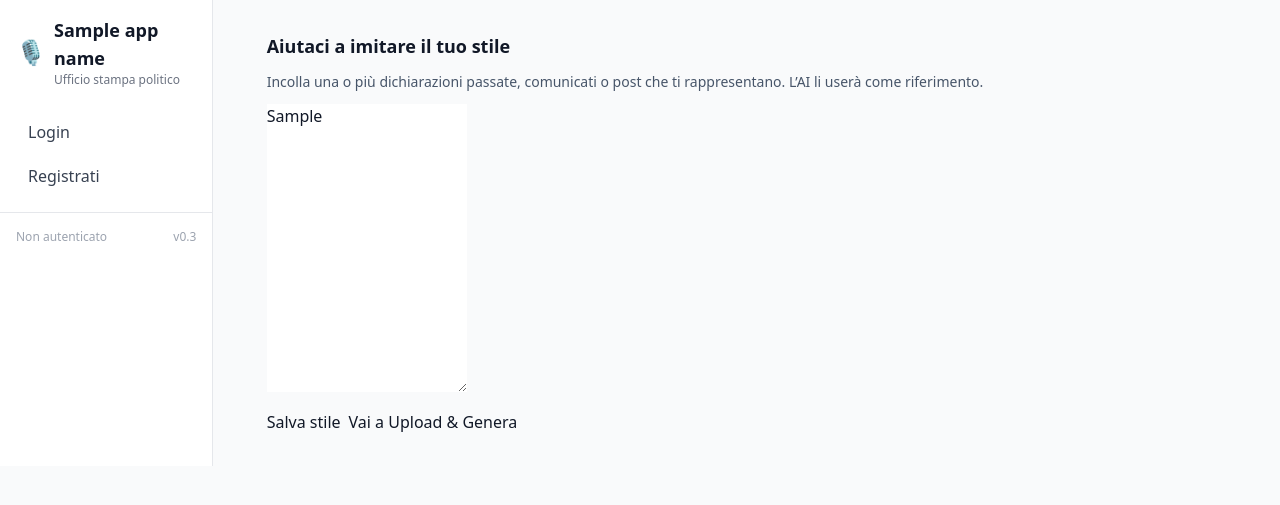
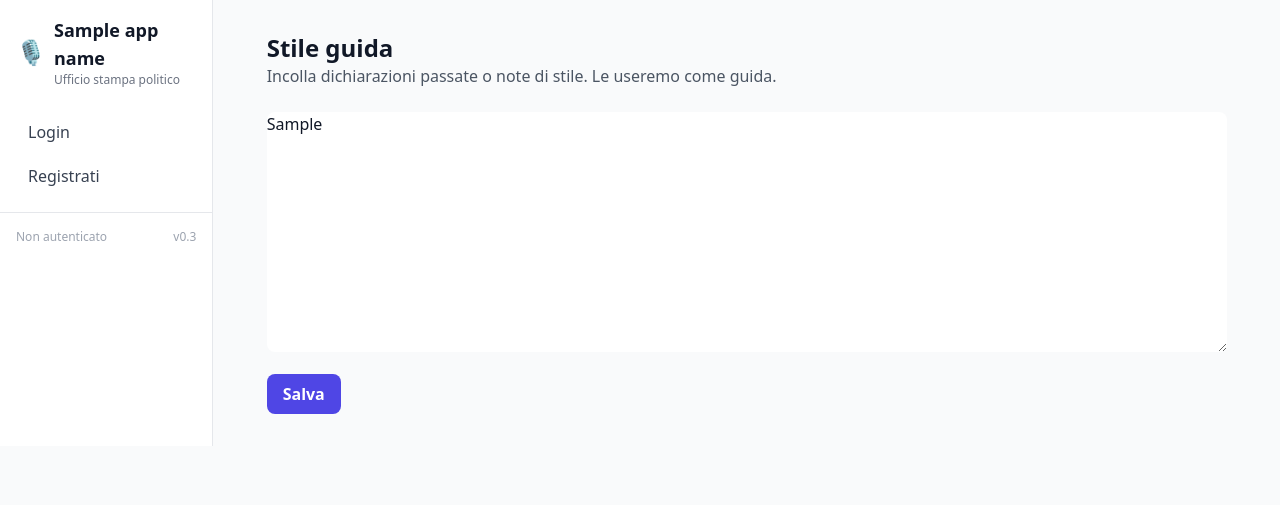
Before and after one commit to lorenzospadotto-debug/noventa-comms-app, a FastAPI app: template templates/style.html in a window 1280 px wide. Shown: the top 505 px of the page. Run offline with FastAPI, Linux system fonts and the light colour scheme; the template is opened without the code that fills it: most values are stand-ins (such as "Sample title", 1, 10 or a date in 2020); some libraries are stand-ins or nearby versions.

Commit message:
Update style.html

```diff
--- a/templates/style.html
+++ b/templates/style.html
@@ -1,14 +1,10 @@
 {% extends "base.html" %}
 {% block content %}
-  <section class="card max-w-3xl">
-    <h2 class="text-lg font-semibold mb-3">Aiutaci a imitare il tuo stile</h2>
-    <p class="text-slate-600 mb-3 text-sm">Incolla una o più dichiarazioni passate, comunicati o post che ti rappresentano. L’AI li userà come riferimento.</p>
-    <form method="post" class="space-y-3" @submit="loading=true">
-      <textarea name="style_examples" rows="12" class="input" placeholder="Incolla qui testi che ti rappresentano…">{{ settings.style_examples or "" }}</textarea>
-      <div class="flex gap-2">
-        <button class="btn-primary" type="submit">Salva stile</button>
-        <a class="btn-secondary" href="/compose">Vai a Upload & Genera</a>
-      </div>
-    </form>
-  </section>
+<h1 class="text-2xl font-bold">Stile guida</h1>
+<p class="text-gray-600">Incolla dichiarazioni passate o note di stile. Le useremo come guida.</p>
+
+<form method="post" action="/style" class="mt-6 space-y-4" onsubmit="showOverlay()">
+  <textarea name="style_guide" rows="10" class="w-full rounded-lg border-gray-300 focus:ring-2 focus:ring-indigo-600">{{ style_guide }}</textarea>
+  <button class="px-4 py-2 rounded-lg bg-indigo-600 text-white font-semibold">Salva</button>
+</form>
 {% endblock %}
```
